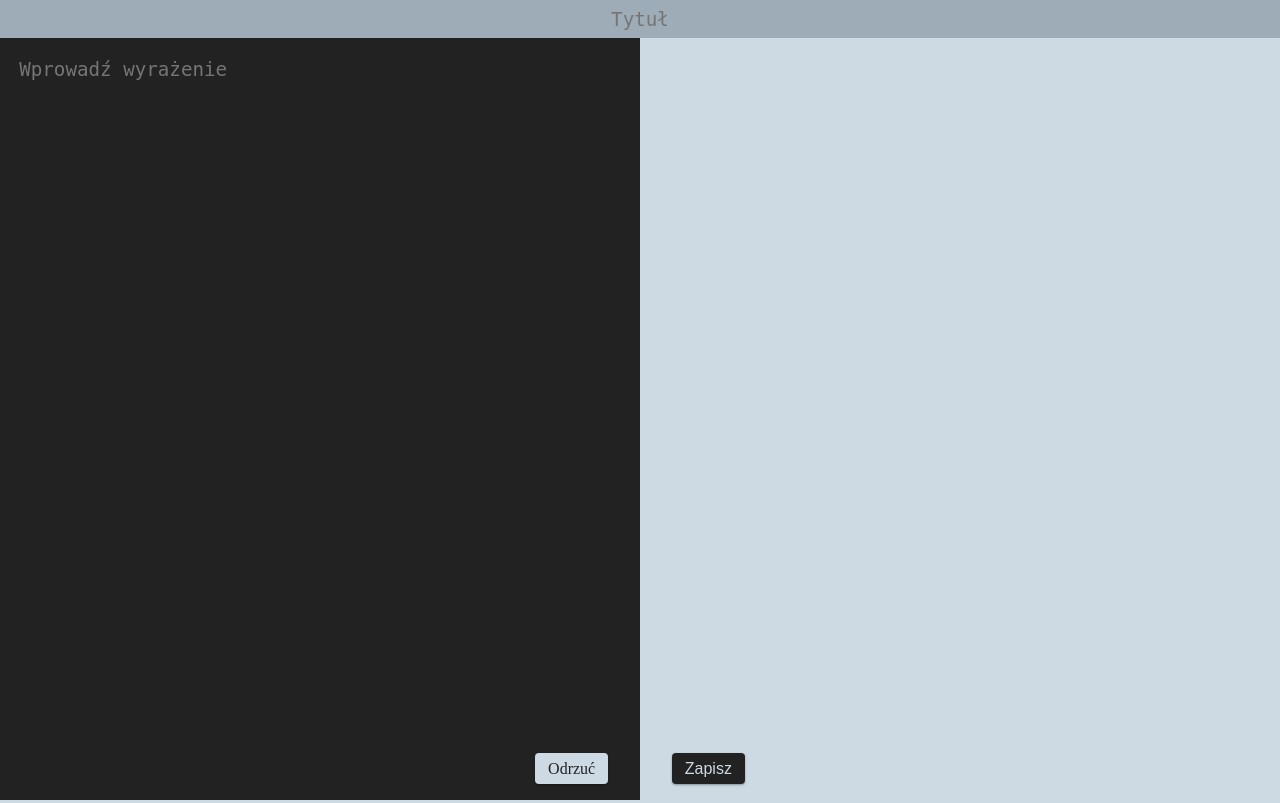
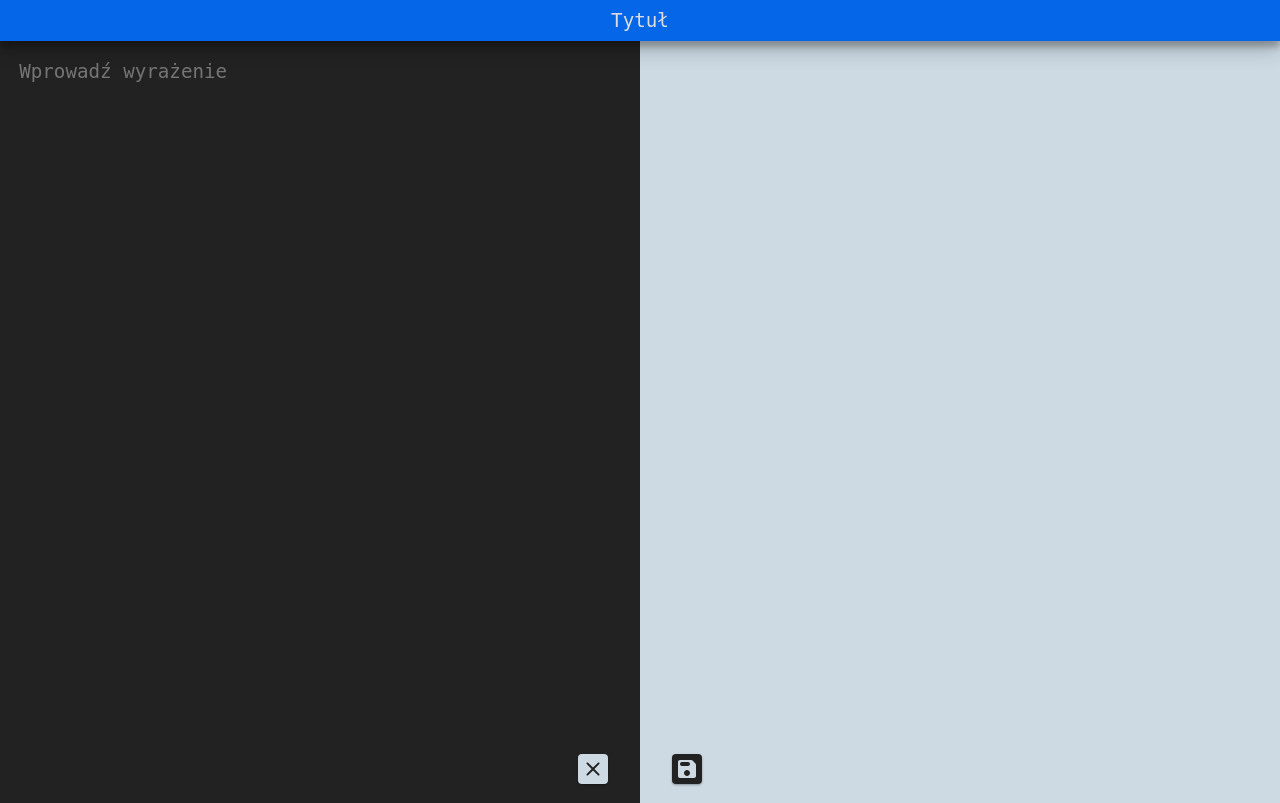
Before and after one commit to stasgora/latex-editor, a Django app: page /new/ in a window 1280 px wide. Run offline with Django 3.2, Linux system fonts and the light colour scheme; the visitor is signed in with stand-in values (Sample User, id 1).

Commit message:
Refreshed editor styles

```diff
--- a/editor_app/static/editor-styles.css
+++ b/editor_app/static/editor-styles.css
@@ -1,5 +1,23 @@
 form {
 	height: 100%;
+}
+
+.top-bar {
+	background-color: #0567e8;
+}
+
+.top-bar > #title {
+	font-size: 1.2em;
+	font-family: monospace, monospace;
+	width: 100%;
+	color: white;
+	box-sizing: border-box;
+	text-align: center;
+	background-color: transparent;
+}
+
+.top-bar > #title::placeholder {
+	color: #ddd;
 }
 
 #editor {
@@ -31,7 +49,7 @@ form {
 	box-sizing: border-box;
 }
 
-section:nth-of-type(2) {
+#navigation {
 	position: fixed;
 	bottom: 0;
 	width: 100%;
@@ -39,24 +57,15 @@ section:nth-of-type(2) {
 	justify-content: center;
 }
 
-section:nth-of-type(2) > * {
+#navigation > * {
 	margin: 1em 2em;
 	cursor: pointer;
 	text-decoration: none;
+	fill: #222;
+	background-color: #cddae4;
 }
 
-
-section:nth-of-type(2) > *:last-child {
+#navigation > *:last-child {
 	background-color: #222;
-	color: #cddae4;
+	fill: #cddae4;
 }
-
-form > #title {
-	padding: .4em .8em;
-	font-size: 1.2em;
-	font-family: monospace, monospace;
-	text-align: center;
-	width: 100%;
-	box-sizing: border-box;
-	background-color: #9eacb7;
-}
--- a/editor_app/static/global-styles.css
+++ b/editor_app/static/global-styles.css
@@ -46,3 +46,15 @@ input[type=submit] {
 	padding: .2em;
 	border-radius: 4px;
 }
+
+.top-bar {
+	width: 100%;
+	padding: .5em 10%;
+	box-sizing: border-box;
+
+	display: flex;
+	justify-content: space-between;
+
+	z-index: 1;
+	box-shadow: 0 10px 20px rgba(0,0,0,0.19), 0 6px 6px rgba(0,0,0,0.23);
+}
--- a/editor_app/templates/editor.html
+++ b/editor_app/templates/editor.html
@@ -36,14 +36,26 @@
 	<body>
 		<form action="{% url 'save' %}" method="post">
 			{% csrf_token %}
-			<input type="text" name="title" id="title" placeholder="Tytuł" value="{{ formula.title }}">
+			<section class="top-bar">
+				<input type="text" name="title" id="title" placeholder="Tytuł" value="{{ formula.title }}">
+			</section>
 			<section id="editor">
 				<textarea placeholder="Wprowadź wyrażenie" name="text" onkeyup="OnFormulaChanged()">{{ formula.text }}</textarea>
 				<div>{{ formula.text }}</div>
 			</section>
-			<section>
-				<a href="/home" class="field button">Odrzuć</a>
-				<input type="submit" value="Zapisz" class="field button"/>
+			<section id="navigation">
+				<a href="/home" class="field button icon" title="Anuluj">
+					<svg xmlns="http://www.w3.org/2000/svg" height="24" viewBox="0 0 24 24" width="24">
+						<path d="M0 0h24v24H0V0z" fill="none"></path>
+						<path d="M18.3 5.71c-.39-.39-1.02-.39-1.41 0L12 10.59 7.11 5.7c-.39-.39-1.02-.39-1.41 0-.39.39-.39 1.02 0 1.41L10.59 12 5.7 16.89c-.39.39-.39 1.02 0 1.41.39.39 1.02.39 1.41 0L12 13.41l4.89 4.89c.39.39 1.02.39 1.41 0 .39-.39.39-1.02 0-1.41L13.41 12l4.89-4.89c.38-.38.38-1.02 0-1.4z"></path>
+					</svg>
+				</a>
+				<button class="field button icon" title="Zapisz">
+					<svg xmlns="http://www.w3.org/2000/svg" height="24" viewBox="0 0 24 24" width="24">
+						<path d="M0 0h24v24H0V0z" fill="none"></path>
+						<path d="M17.59 3.59c-.38-.38-.89-.59-1.42-.59H5c-1.11 0-2 .9-2 2v14c0 1.1.9 2 2 2h14c1.1 0 2-.9 2-2V7.83c0-.53-.21-1.04-.59-1.41l-2.82-2.83zM12 19c-1.66 0-3-1.34-3-3s1.34-3 3-3 3 1.34 3 3-1.34 3-3 3zm1-10H7c-1.1 0-2-.9-2-2s.9-2 2-2h6c1.1 0 2 .9 2 2s-.9 2-2 2z"></path>
+					</svg>
+				</button>
 			</section>
 			<input type="hidden" name="id" value="{{ formula.id }}">
 		</form>
--- a/editor_app/templates/home.html
+++ b/editor_app/templates/home.html
@@ -21,7 +21,7 @@
 		<script id="MathJax-script" async src="https://cdn.jsdelivr.net/npm/mathjax@3/es5/tex-mml-chtml.js"></script>
 	</head>
 	<body>
-		<section>
+		<section class="top-bar">
 			<span>Użytkownik:&nbsp;&nbsp;<strong>{{ request.user.username }}</strong></span>
 			<div>
 				<a href="/new" class="field button icon" title="Dodaj">
--- a/editor_app/views.py
+++ b/editor_app/views.py
@@ -49,7 +49,8 @@ def save(request):
 	return redirect('home')
 
 
-def remove(request, id):
+def remove(request, formula_id):
+	Formula.objects.get(id=formula_id).delete()
 	return redirect('home')
 
 
```
Also changed, not shown: editor_app/static/home-styles.css (+1 -10 lines).
